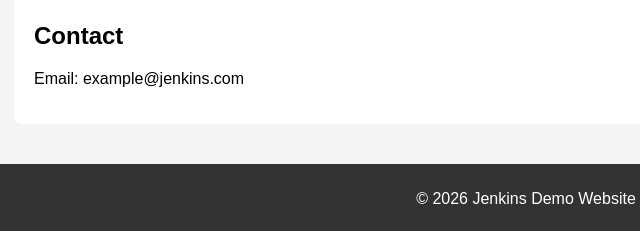
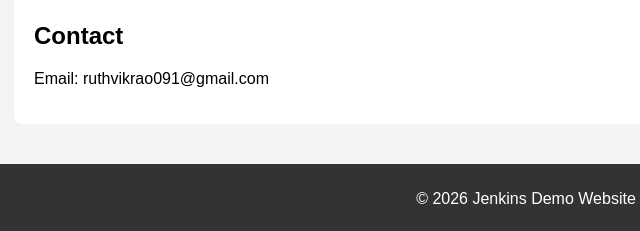
Before and after one commit to ruthvik1279/devops-2, a website: page index.html in a window 1280 px wide. Shown: the part 807-1038 px from the top of the page, 114-754 px from the left. Drawn offline with Linux system fonts and the light colour scheme.

Commit message:
Update index.html

```diff
--- a/index.html
+++ b/index.html
@@ -96,7 +96,7 @@
 
     <div id="contact" class="section">
         <h2>Contact</h2>
-        <p>Email: example@jenkins.com</p>
+        <p>Email: ruthvikrao091@gmail.com</p>
     </div>
 
 </div>
```
